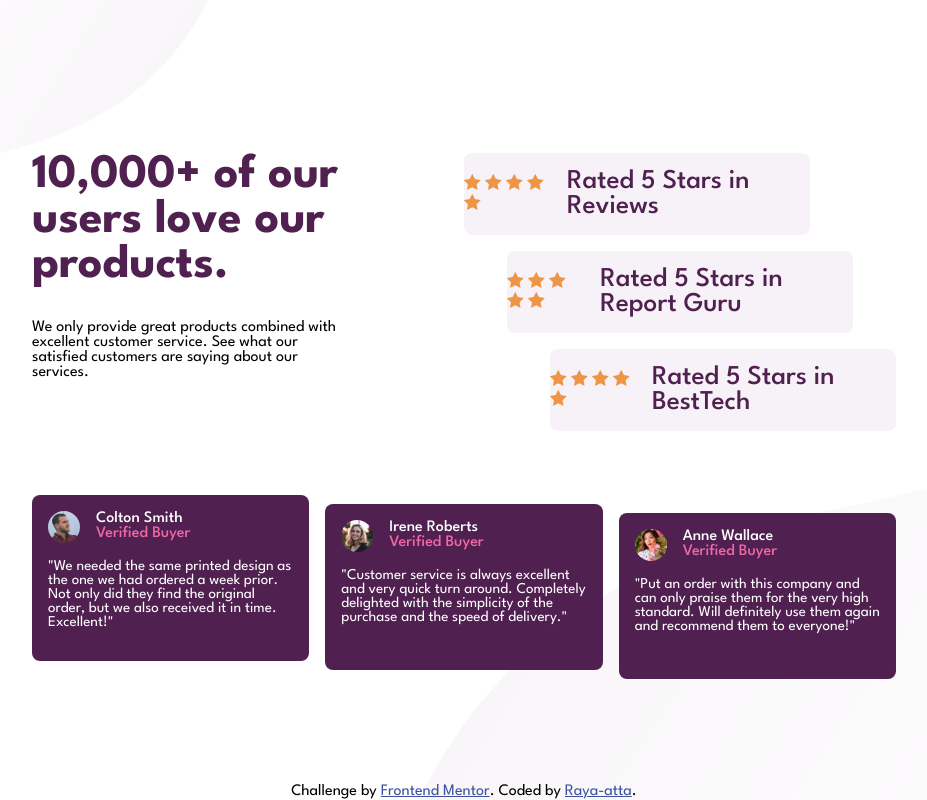
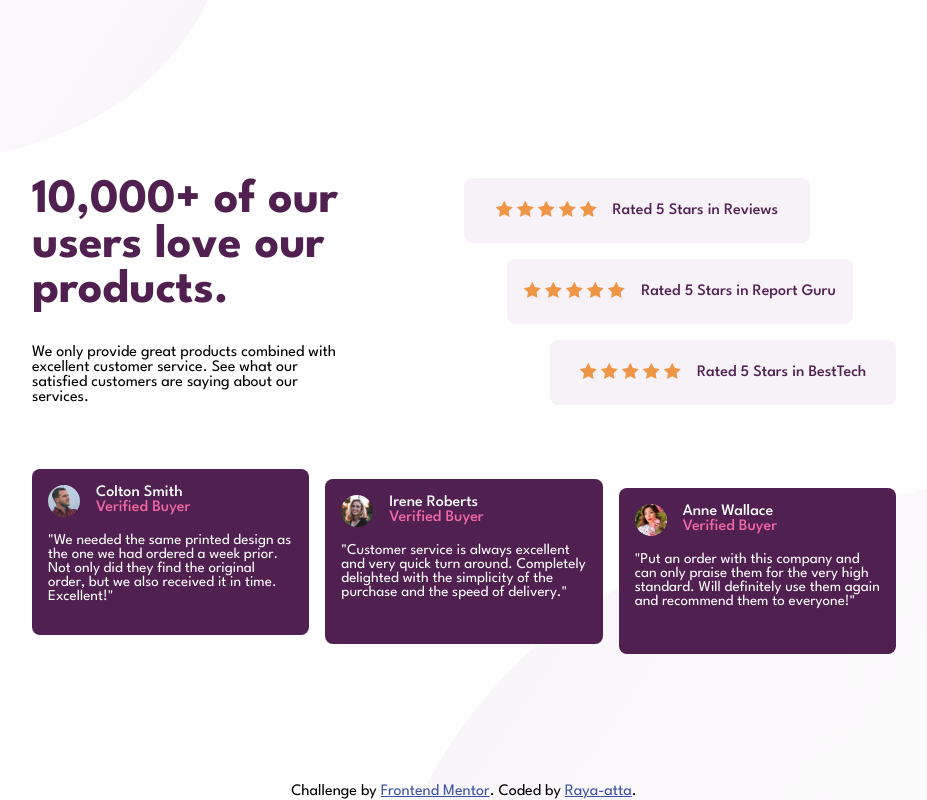
Before and after one commit to rayaatta/Social-proof-section-master, a plain HTML site: page index.html in a window 1280 px wide. Shown: the whole page, without its empty margins (176-1103 px from the left). Drawn offline with Linux system fonts and the light colour scheme.

Commit message:
Update style.css

```diff
--- a/style.css
+++ b/style.css
@@ -65,7 +65,6 @@ div > p {
     color:var(--section-bg);
     margin-block-start: 1rem;
     font-weight: 500;
-    font-size:1.7rem;
 }
 /* main -content*/
 article {
```
